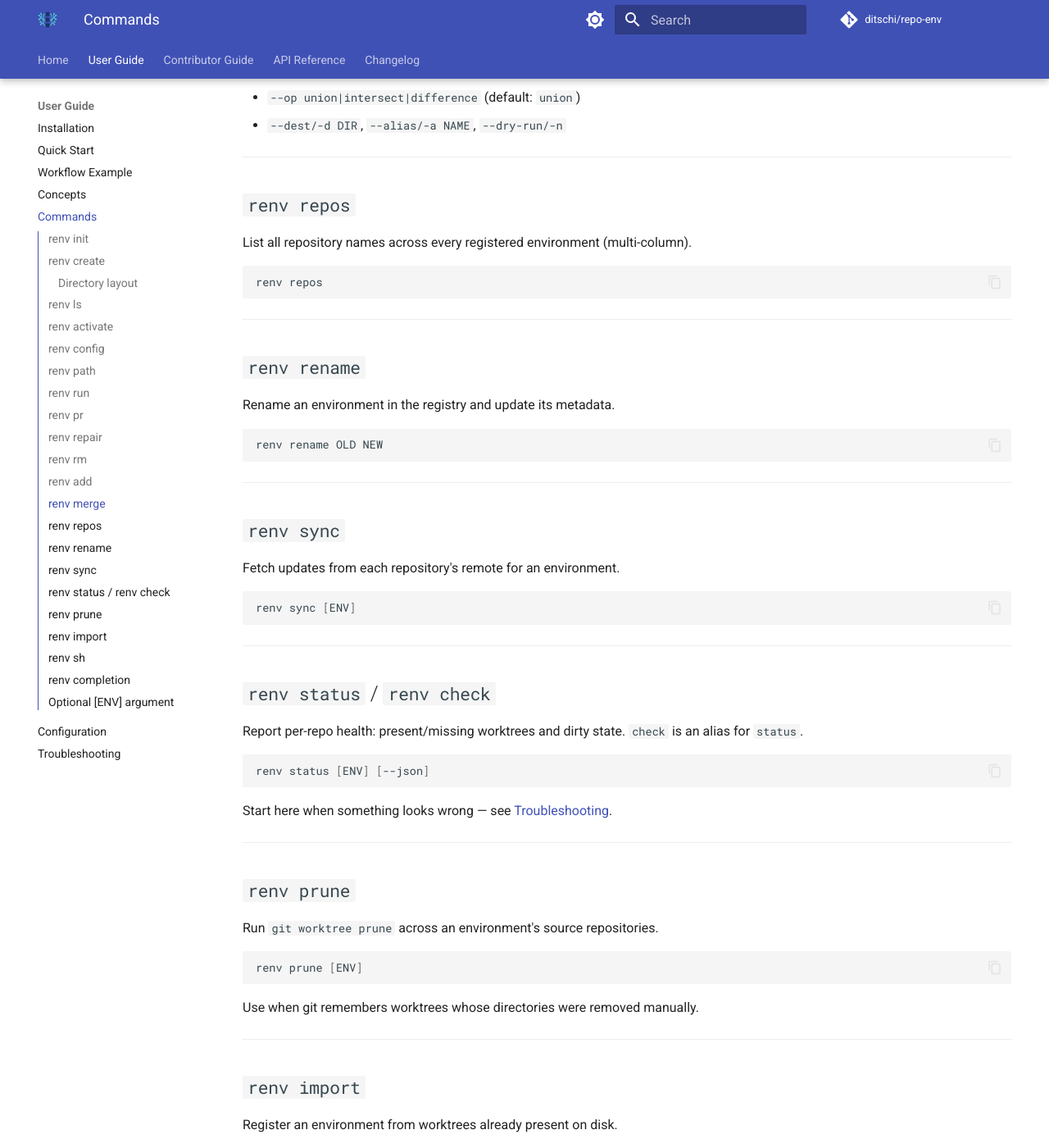
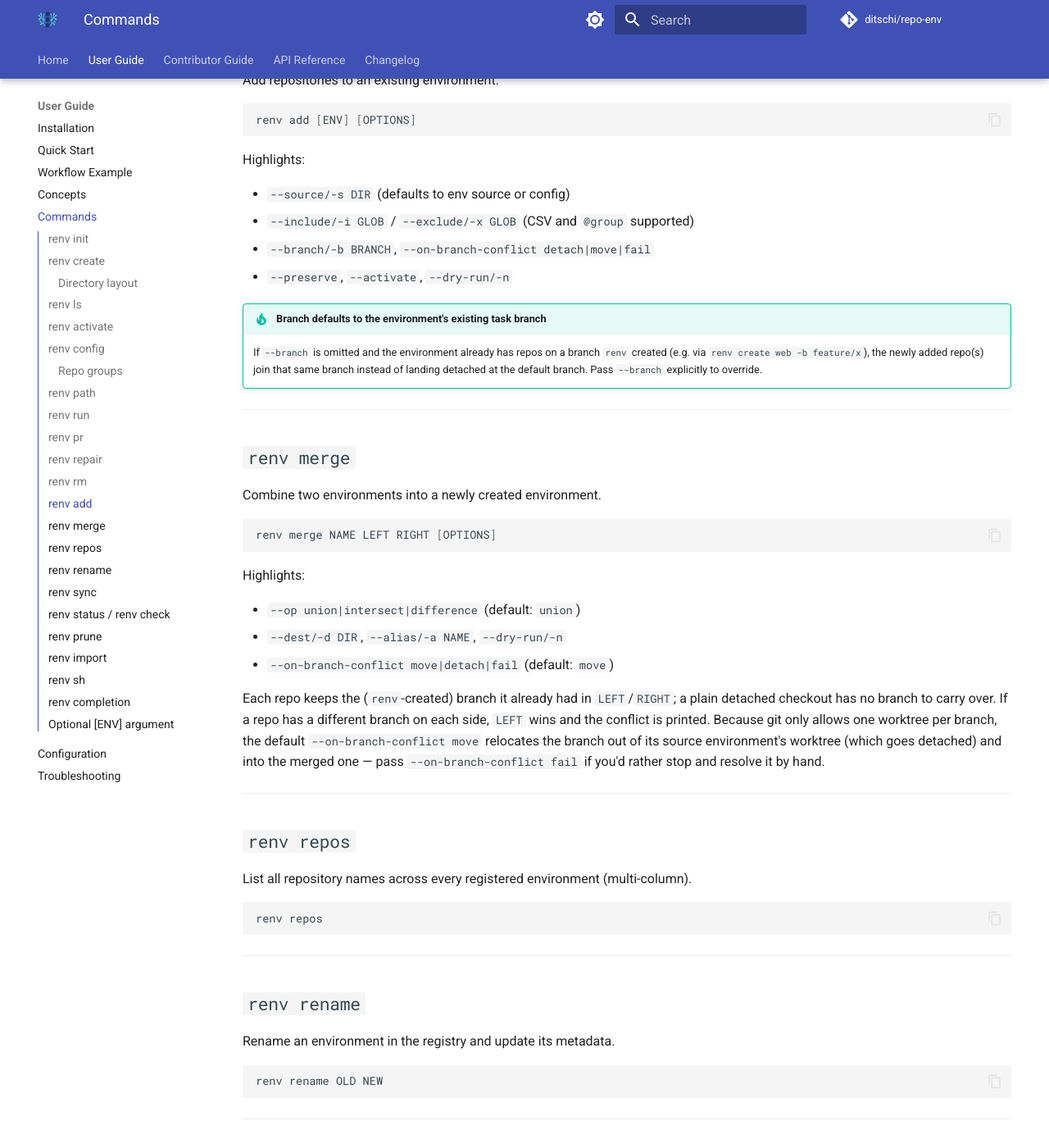
Before and after one commit to ditschi/repo-env, an MkDocs documentation site: the page built from docs/user-guide/commands.md, in a window 1280 px wide and 1400 px high, scrolled down 4564 px. Shown: the whole window at 82% size. Built offline with MkDocs 1.6.1 and Material for MkDocs 9.7.7, drawn with Linux system fonts in a browser that asks for light colours; comment, search, counter and statistics services are not loaded; the version menu is left out; some of the changed text lies outside the part shown.

Commit message:
docs: document branch inference, merge behavior, repo groups, completion
Brings the user guide and CHANGELOG in line with this development
cycle's fixes/features, none of which were previously documented:
add's branch-inference default, merge's branch preservation and new
--on-branch-conflict option (default move), named repo groups
(config groups.<name> + --include/--exclude @name), repo-name/base-dir
tab-completion, and status surfacing failure reasons by default.

Also corrects CHANGELOG.md's 0.1.0 entry, which had been pre-written
as if already released (with a GitHub Releases link) even though no
tag has ever been pushed -- folds this cycle's work into it as the
still-upcoming first release instead of a separate Unreleased diff.

Co-Authored-By: Claude Sonnet 5 <noreply@anthropic.com>

````diff
--- a/docs/user-guide/commands.md
+++ b/docs/user-guide/commands.md
@@ -37,7 +37,7 @@ renv create NAME [OPTIONS]
 Highlights:
 
 - `--source/-s DIR`, `--dest/-d DIR`
-- `--include/-i GLOB` / `--exclude/-x GLOB` (repeatable; CSV also supported)
+- `--include/-i GLOB` / `--exclude/-x GLOB` (repeatable; CSV and `@group` also supported, and tab-complete)
 - `--branch/-b BRANCH` (create branch in each repo)
 - `--default-branch/-B BRANCH` (fallback when auto-detect fails)
 - `--preserve` (skip fetch/update; use source repos as-is)
@@ -93,6 +93,26 @@ Examples:
 - `renv config` (dump effective config + paths + active env)
 - `renv config source ~/src`
 - `renv config autocorrect 0.5`
+- `renv config aliases.web ado` (config alias, see [Concepts](concepts.md))
+- `renv config groups.backend '*/backend-*'` (named repo group; see below)
+
+### Repo groups
+
+A repo group stores one glob, or a comma-separated list of globs, under a short name:
+
+```bash
+renv config groups.backend '*/backend-*'
+renv config groups.backend '*/backend-*,*/api-*'   # multiple globs
+renv config groups.backend --unset
+```
+
+Reference it with `@name` anywhere `--include`/`--exclude` is accepted, on `create`, `add`, and `repair`.
+It mixes freely with literal globs, and tab-completes:
+
+```bash
+renv create svc --include @backend
+renv add svc --include @backend,*/frontend-*
+```
 
 ---
 
@@ -117,9 +137,13 @@ renv run [ENV] [OPTIONS] -- COMMAND [ARGS...]
 Highlights:
 
 - `--jobs/-j N` (parallel workers)
-- `--include/-i GLOB` / `--exclude/-x GLOB` (subset selection; CSV supported)
+- `--include/-i GLOB` / `--exclude/-x GLOB` (subset selection; CSV and `@group` supported)
 - `--shell` (run via shell to enable pipes/globs)
 - `--json`
+
+`[ENV]` is fully optional: `renv run -- COMMAND` resolves the environment the same way as any
+other `[ENV]`-optional command (cwd-inside-an-env, then the active env; see
+[Optional `[ENV]` argument](#optional-env-argument)).
 
 ---
 
@@ -153,12 +177,12 @@ renv repair [ENV] [OPTIONS]
 
 Highlights:
 
-- `--include/-i GLOB` / `--exclude/-x GLOB` (subset selection; CSV supported)
+- `--include/-i GLOB` / `--exclude/-x GLOB` (subset selection; CSV and `@group` supported)
 - `--on-branch-conflict detach|move|fail`
 - `--preserve` (skip fetch/update)
 - `--dry-run/-n`
 
-Use after manual deletion of individual worktree directories, or when `renv create`/`add` left some repos in a failed state.
+Use after manual deletion of individual worktree directories, or when `renv create`/`add` left some repos in a failed state. `renv status` (without `--json`) prints the reason for each failed/missing repo.
 
 ---
 
@@ -185,9 +209,14 @@ renv add [ENV] [OPTIONS]
 Highlights:
 
 - `--source/-s DIR` (defaults to env source or config)
-- `--include/-i GLOB` / `--exclude/-x GLOB`
+- `--include/-i GLOB` / `--exclude/-x GLOB` (CSV and `@group` supported)
 - `--branch/-b BRANCH`, `--on-branch-conflict detach|move|fail`
 - `--preserve`, `--activate`, `--dry-run/-n`
+
+!!! tip "Branch defaults to the environment's existing task branch"
+    If `--branch` is omitted and the environment already has repos on a branch `renv` created
+    (e.g. via `renv create web -b feature/x`), the newly added repo(s) join that same branch
+    instead of landing detached at the default branch. Pass `--branch` explicitly to override.
 
 ---
 
@@ -203,6 +232,14 @@ Highlights:
 
 - `--op union|intersect|difference` (default: `union`)
 - `--dest/-d DIR`, `--alias/-a NAME`, `--dry-run/-n`
+- `--on-branch-conflict move|detach|fail` (default: `move`)
+
+Each repo keeps the (`renv`-created) branch it already had in `LEFT`/`RIGHT`; a plain detached
+checkout has no branch to carry over. If a repo has a different branch on each side, `LEFT` wins
+and the conflict is printed. Because git only allows one worktree per branch, the default
+`--on-branch-conflict move` relocates the branch out of its source environment's worktree (which
+goes detached) and into the merged one — pass `--on-branch-conflict fail` if you'd rather stop
+and resolve it by hand.
 
 ---
 
@@ -293,6 +330,11 @@ Print a shell completion script to stdout (for manual installation in dotfiles).
 renv completion [bash|zsh|fish]
 ```
 
+Once installed, `<Tab>` completes environment names/aliases everywhere `[ENV]` is accepted, and
+completes repo names (and `@group` names) for `--include`/`--exclude` on `create`/`add`/`repair`.
+Repo names are `host/org/repo`-shaped, so completing a prefix like `acme/<Tab>` narrows to every
+repo under that directory ("base dir" completion) without any separate configuration.
+
 See [Installation](installation.md) for setup examples.
 
 ---
````
Also changed, not shown: CHANGELOG.md (+8 -11 lines), docs/user-guide/concepts.md (+15 -1 lines), docs/user-guide/configuration.md (+16 -0 lines).
